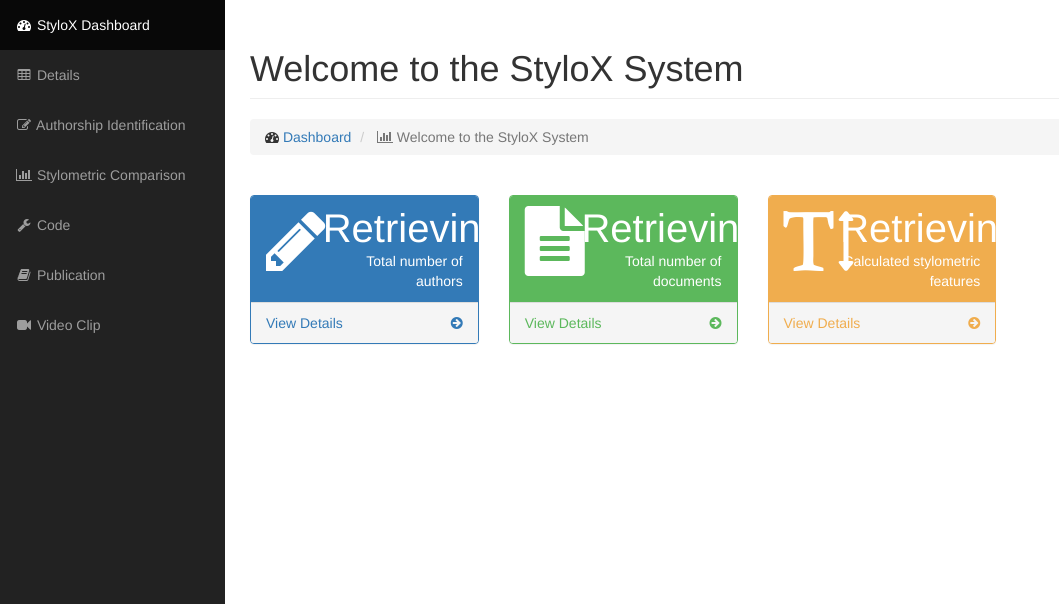
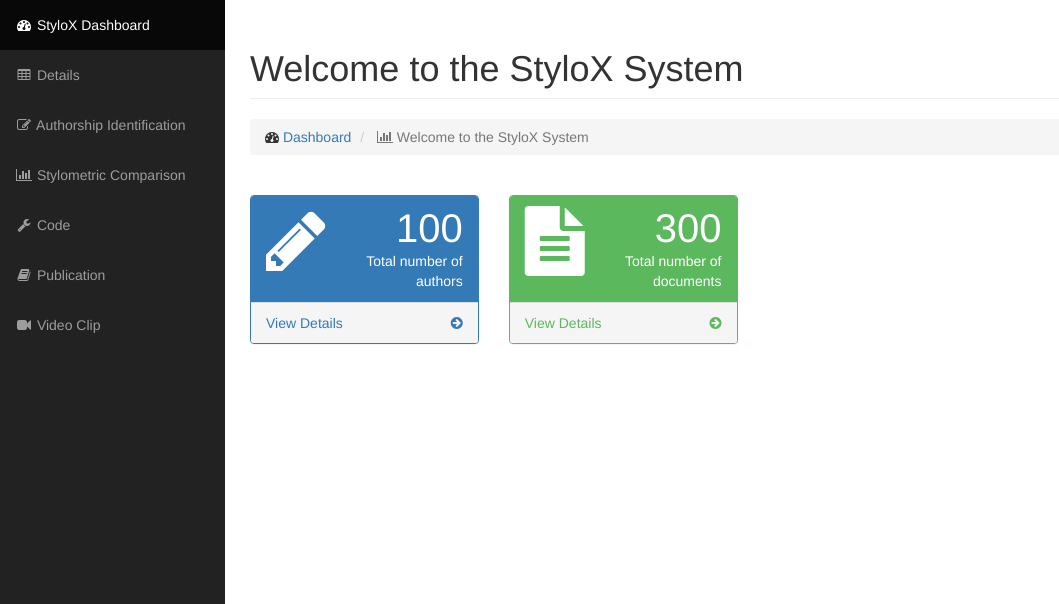
Before and after one commit to LucentC/authorshipIdentification_py, a Flask app: page / in a window 1280 px wide. Shown: the part 51-655 px from the top of the page, without its empty margins (0-1059 px from the left). Run offline with Flask 2, Linux system fonts and the light colour scheme; a database or web service that is not in the repository returns one stand-in record (values such as "Sample title"); data that the repository does not hold is empty; parts of the project's set-up code (start-up, migrations or seed data) failed here and were passed over; some libraries are stand-ins or nearby versions.

Commit message:
Fixed encoding error.

```diff
--- a/flask_app/app.py
+++ b/flask_app/app.py
@@ -1,6 +1,7 @@
 import csv
 import itertools
 import os
+import httplib
 from StringIO import StringIO
 
 from flask import Flask
@@ -35,9 +36,9 @@
 @app.route('/get-dbstat')
 def get_db_statistic():
     return jsonify({
-        'no_of_authors': data_warehouse.get_total_num_of_authors(),
-        'no_of_documents': data_warehouse.get_total_num_of_docs(),
-        'no_of_documents_with_stylo': data_warehouse.get_total_num_of_docs_with_stylo_values(),
+        'no_of_authors': 100,  # data_warehouse.get_total_num_of_authors(),
+        'no_of_documents': 300,  # data_warehouse.get_total_num_of_docs(),
+        # 'no_of_documents_with_stylo': data_warehouse.get_total_num_of_docs_with_stylo_values(),
     })
 
 
@@ -315,6 +316,13 @@
     return send_file('/var/tmp/short.pdf')
 
 
+@app.route('/cnn')
+def retrieve_cnn_result():
+    conn = httplib.HTTPConnection('144.214.121.15')
+    conn.request('HEAD', '/flask')
+    return conn.getresponse()
+
+
 @app.errorhandler(403)
 def return_403_forbidden(e):
     return render_template('errorhandler/403.html',
--- a/flask_app/templates/data_visualize/index.html
+++ b/flask_app/templates/data_visualize/index.html
@@ -73,28 +73,28 @@
                 </a>
             </div>
         </div>
-        <div class="col-lg-3 col-md-6">
-            <div class="panel panel-yellow">
-                <div class="panel-heading">
-                    <div class="row">
-                        <div class="col-xs-3">
-                            <i class="fa fa-text-height fa-5x"></i>
-                        </div>
-                        <div class="col-xs-9 text-right">
-                            <div class="huge" id="no_of_stylo_doc">{{ no_of_documents_with_stylo }}</div>
-                            <div>Calculated stylometric features</div>
-                        </div>
-                    </div>
-                </div>
-                <a href="/details">
-                    <div class="panel-footer">
-                        <span class="pull-left">View Details</span>
-                        <span class="pull-right"><i class="fa fa-arrow-circle-right"></i></span>
-                        <div class="clearfix"></div>
-                    </div>
-                </a>
-            </div>
-        </div>
+        {#        <div class="col-lg-3 col-md-6">#}
+        {#            <div class="panel panel-yellow">#}
+        {#                <div class="panel-heading">#}
+        {#                    <div class="row">#}
+        {#                        <div class="col-xs-3">#}
+        {#                            <i class="fa fa-text-height fa-5x"></i>#}
+        {#                        </div>#}
+        {#                        <div class="col-xs-9 text-right">#}
+        {#                            <div class="huge" id="no_of_stylo_doc">{{ no_of_documents_with_stylo }}</div>#}
+        {#                            <div>Calculated stylometric features</div>#}
+        {#                        </div>#}
+        {#                    </div>#}
+        {#                </div>#}
+        {#                <a href="/details">#}
+        {#                    <div class="panel-footer">#}
+        {#                        <span class="pull-left">View Details</span>#}
+        {#                        <span class="pull-right"><i class="fa fa-arrow-circle-right"></i></span>#}
+        {#                        <div class="clearfix"></div>#}
+        {#                    </div>#}
+        {#                </a>#}
+        {#            </div>#}
+        {#        </div>#}
     </div>
     <!-- /.row -->
 {% endblock %}
--- a/flask_app/templates/data_visualize/show_stat.html
+++ b/flask_app/templates/data_visualize/show_stat.html
@@ -3,9 +3,9 @@
 
 {% block body %}
     <div class="row">
-        <h1>Document Title: {{ doc_title }}</h1>
+        <h1>Document Title: {{ doc_title.decode('utf-8') }}</h1>
         <h2><i>Original Author</i> of the Query Document:</h2>
-        <h2 style="color: darkblue;">{{ author }}</h2>
+        <h2 style="color: darkblue;">{{ author.decode('utf-8') }}</h2>
         <h3>Total number of paragraphes: {{ no_of_paragraph }}</h3>
         <h3>The candidate authors of the query document are as follow</h3>
         <div class="col-lg-9">
```
